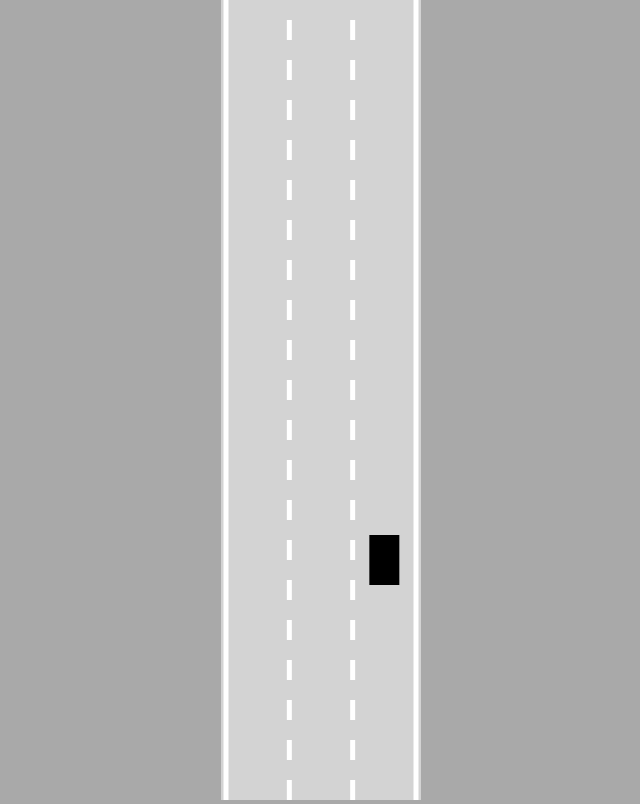
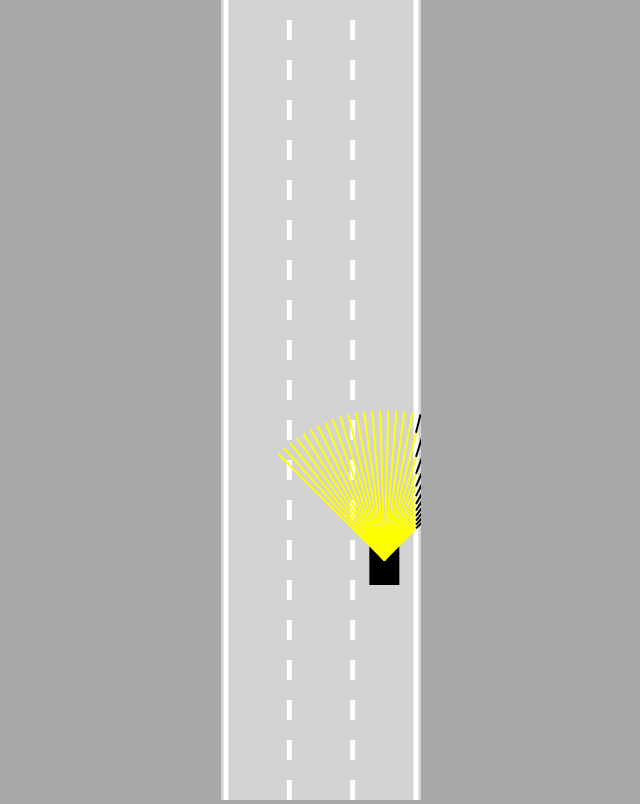
Before and after one commit to LDrawe/Self-Driving-AI, a plain HTML site: page index.html in a window 1280 px wide. Shown: the whole page, without its empty margins (319-959 px from the left). Drawn offline with Linux system fonts and the light colour scheme.

Commit message:
FEAT: Artificial Sensors

```diff
--- a/index.html
+++ b/index.html
@@ -12,6 +12,7 @@
 
 <body>
     <canvas id="mainCanvas"></canvas>
+    <script src="./js/sensor.js"></script>
     <script src="./js/utils.js"></script>
     <script src="./js/road.js"></script>
     <script src="./js/controls.js"></script>
--- a/js/car.js
+++ b/js/car.js
@@ -7,11 +7,18 @@ class Car {
 
         this.speed = 0;
         this.acceleration = 0.2;
-        this.maxSpeed = 3;
+        this.maxSpeed = 7;
         this.friction = 0.05;
-        this.angle = 0
+        this.angle = 0;
+
+        this.sensor = new Sensor(this);
 
         this.controls = new Controls();
+    }
+
+    update(roadBorders) {
+        this.#move();
+        this.sensor.update(roadBorders);
     }
 
     #move() {
@@ -40,10 +47,6 @@ class Car {
         this.y -= Math.cos(this.angle) * this.speed;
     }
 
-    update() {
-        this.#move();
-    }
-
     draw(ctx) {
         ctx.save();
         ctx.translate(this.x, this.y);
@@ -57,5 +60,7 @@ class Car {
         );
         ctx.fill();
         ctx.restore();
+
+        this.sensor.draw(ctx);
     }
 }
--- a/js/index.js
+++ b/js/index.js
@@ -6,7 +6,7 @@ const road = new Road(canvas.width / 2, canvas.width * 0.95);
 const car = new Car(road.getLaneCenter(3), 100, 30, 50);
 
 function animate() {
-    car.update();
+    car.update(road.borders);
 
     canvas.height = window.innerHeight;
 
--- /dev/null
+++ b/js/sensor.js
@@ -0,0 +1,90 @@
+class Sensor {
+    constructor(car) {
+        this.car = car;
+        this.rayCount = 30;
+        this.rayLenght = 150;
+        this.raySpread = Math.PI / 2;
+
+        this.rays = [];
+        this.readings = [];
+    }
+
+    #castRays() {
+        this.rays = [];
+        for (let i = 0; i < this.rayCount; i++) {
+            const rayAngle = lerp(
+                this.raySpread / 2,
+                -this.raySpread / 2,
+                this.rayCount == 1 ? 0.5 : i / (this.rayCount - 1)
+            ) + this.car.angle;
+
+            const start = { x: this.car.x, y: this.car.y };
+            const end = {
+                x: this.car.x - Math.sin(rayAngle) * this.rayLenght,
+                y: this.car.y - Math.cos(rayAngle) * this.rayLenght,
+            };
+
+            this.rays.push([start, end]);
+        }
+    }
+
+    update(roadBorders) {
+        this.#castRays();
+        this.readings = [];
+
+        for (let i = 0; i < this.rays.length; i++) {
+            this.readings.push(
+                this.#getReading(this.rays[i], roadBorders)
+            );
+        }
+    }
+
+    #getReading(ray, roadBorders) {
+        let touches = [];
+
+        for (let i = 0; i < roadBorders.length; i++) {
+            const touch = getIntersection(
+                ray[0],
+                ray[1],
+                roadBorders[i][0],
+                roadBorders[i][1]
+            );
+
+            if (touch) touches.push(touch);
+        }
+
+        if (!touches.length) return null;
+
+        const offsets = touches.map(e => e.offset);
+        const minOffset = Math.min(...offsets);
+
+        return touches.find(e => e.offset == minOffset);
+    }
+
+    draw(ctx) {
+        for (let i = 0; i < this.rayCount; i++) {
+            let end = this.rays[i][1];
+
+            if (this.readings[i]) end = this.readings[i];
+
+            ctx.beginPath();
+
+            ctx.lineWidth = 2;
+            ctx.strokeStyle = "yellow";
+
+            ctx.moveTo(this.rays[i][0].x, this.rays[i][0].y);
+            ctx.lineTo(end.x, end.y);
+            ctx.stroke();
+
+            ctx.beginPath();
+
+            ctx.lineWidth = 2;
+            ctx.strokeStyle = "black";
+
+            ctx.moveTo(this.rays[i][1].x, this.rays[i][1].y);
+            ctx.lineTo(end.x, end.y);
+            ctx.stroke();
+
+        }
+    }
+}
--- a/js/utils.js
+++ b/js/utils.js
@@ -1,3 +1,23 @@
 function lerp(A, B, t) {
     return A + (B - A) * t;
 }
+
+function getIntersection(A, B, C, D) {
+    const tTop = (D.x - C.x) * (A.y - C.y) - (D.y - C.y) * (A.x - C.x);
+    const uTop = (C.y - A.y) * (A.x - B.x) - (C.x - A.x) * (A.y - B.y);
+    const bottom = (D.y - C.y) * (B.x - A.x) - (D.x - C.x) * (B.y - A.y);
+
+    if (bottom != 0) {
+        const t = tTop / bottom;
+        const u = uTop / bottom;
+        if (t >= 0 && t <= 1 && u >= 0 && u <= 1) {
+            return {
+                x: lerp(A.x, B.x, t),
+                y: lerp(A.y, B.y, t),
+                offset: t
+            }
+        }
+    }
+
+    return null;
+}
```
